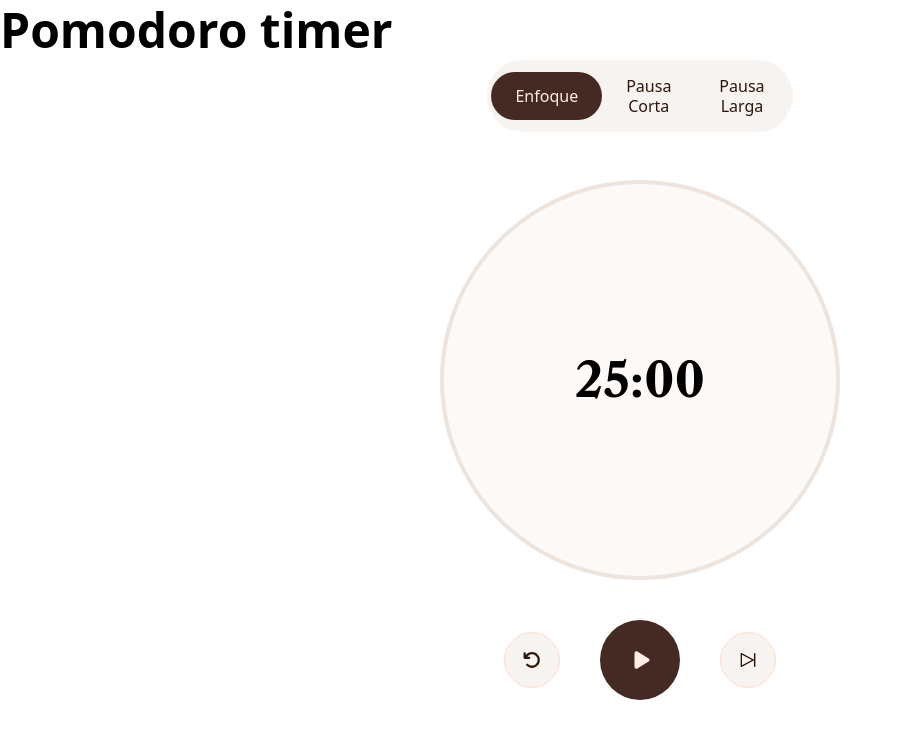
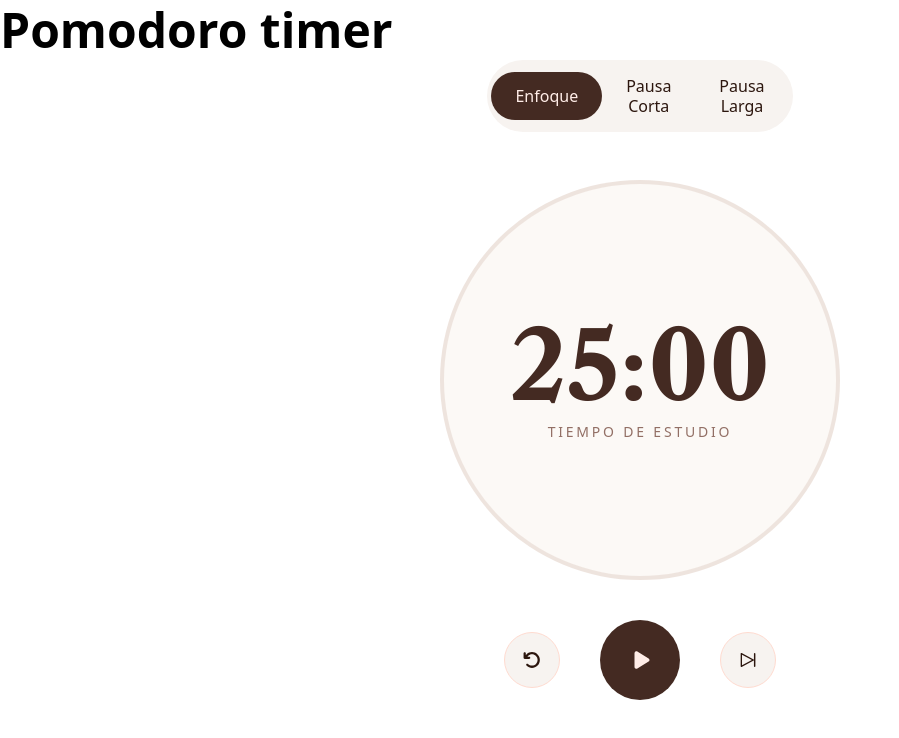
Before and after one commit to raquelruz/pomodoro-timer, a React (Vite) app: page / in a window 1280 px wide. Shown: the top 738 px of the page, without its empty margins (0-899 px from the left). Built offline with nearby package versions, Linux system fonts and the light colour scheme.

Commit message:
feature/timer-modes: style timer display

```diff
--- a/src/components/Timer.jsx
+++ b/src/components/Timer.jsx
@@ -78,7 +78,7 @@ export const Timer = () => {
 					}}
 				>
 					<div className="flex items-center justify-center bg-[#fcf9f6] rounded-full h-[98%] w-[98%]">
-						<TimerDisplay counter={time} />
+						<TimerDisplay time={time} label={currentMode.label}/>
 					</div>
 				</div>
 			</div>
--- a/src/components/Timer/TimerDisplay.jsx
+++ b/src/components/Timer/TimerDisplay.jsx
@@ -1,10 +1,16 @@
-export const TimerDisplay = ({ counter }) => {
-	const minutes = Math.floor(counter / 60);
-	const seconds = (counter % 60).toString().padStart(2, "0");
+export const TimerDisplay = ({ time, label }) => {
+	const minutes = Math.floor(time / 60);
+	const seconds = (time % 60).toString().padStart(2, "0");
 
 	return (
-		<div>
-			<h1 className="font-title">{minutes}:{seconds}</h1>
+		<div className="text-center">
+			<p className="font-title font-bold text-8xl text-primary-800">
+				{minutes}:{seconds}
+			</p>
+
+			<p className="mt-2 text-sm font-medium tracking-[0.2em] text-primary-500">
+				{label.toUpperCase()}
+			</p>
 		</div>
-	)
+	);
 };
```
